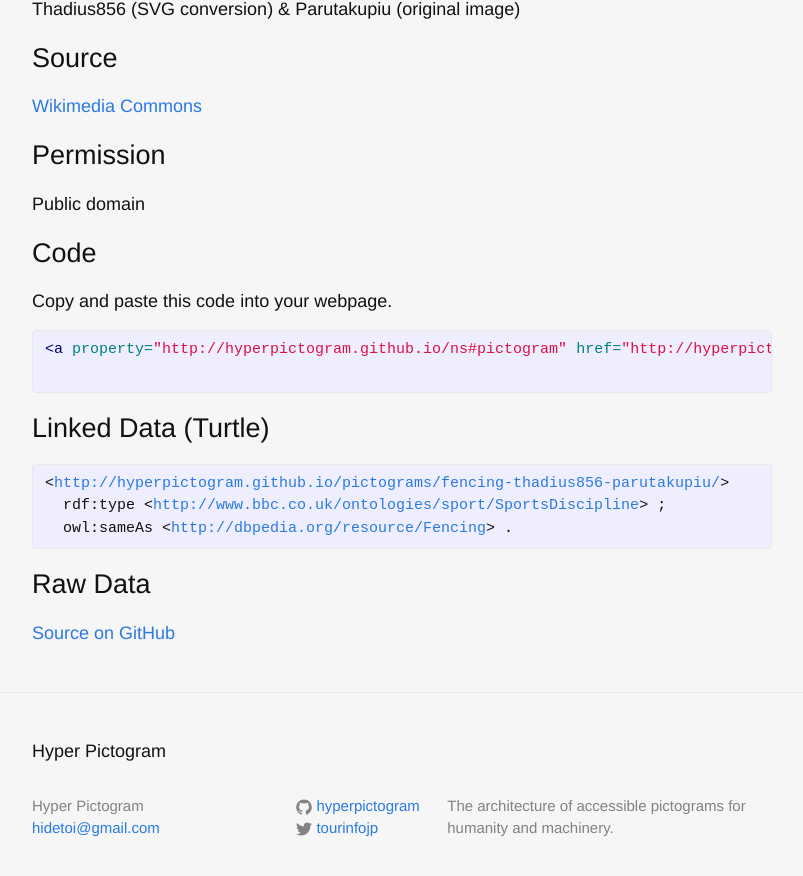
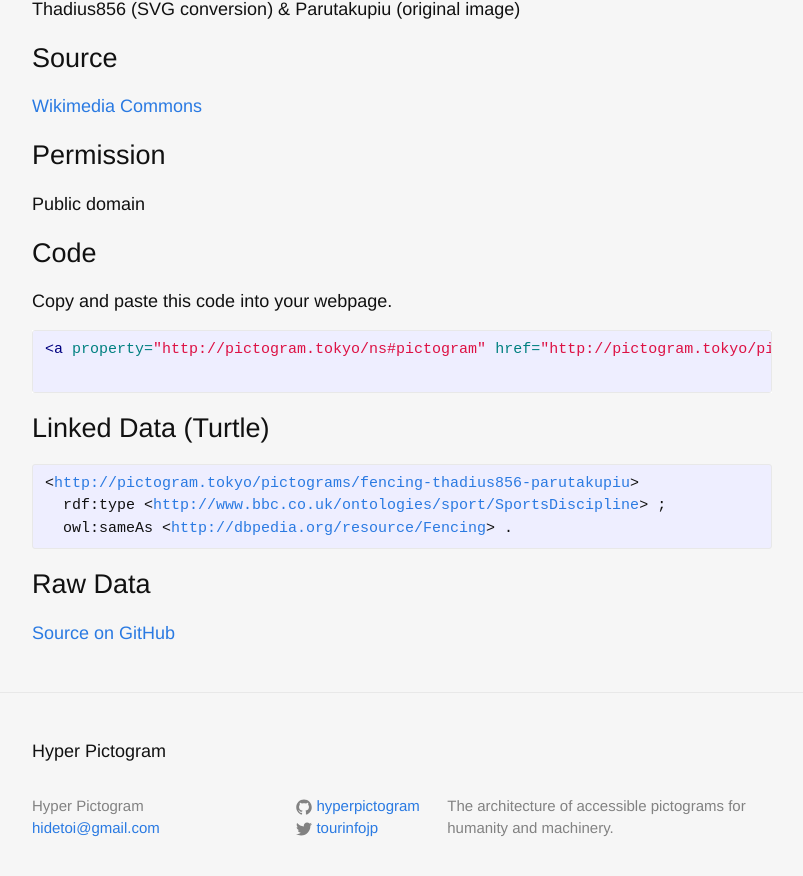
Before and after one commit to hyperpictogram/hyperpictogram.github.io, a Jekyll site: the page built from _pictograms/fencing-thadius856-parutakupiu.md, in a window 1280 px wide and 900 px high, scrolled down 584 px. Shown: the top 876 px of the window, without its empty margins (238-1041 px from the left). Built offline with Jekyll 4.4.1, drawn with Linux system fonts in a browser that asks for light colours.

Commit message:
URI reform and move to http://pictogram.tokyo

```diff
--- a/_config.yml
+++ b/_config.yml
@@ -3,7 +3,7 @@ title: Hyper Pictogram
 email: hidetoi@gmail.com
 description: The architecture of accessible pictograms for humanity and machinery.
 baseurl: "" # the subpath of your site, e.g. /blog/
-url: "http://hyperpictogram.github.io" # the base hostname & protocol for your site
+url: "http://pictogram.tokyo" # the base hostname & protocol for your site
 twitter_username: tourinfojp
 github_username:  hyperpictogram
 
@@ -14,7 +14,7 @@ markdown: kramdown
 collections:
   pictograms:
     output: true
-    permalink: /pictograms/:name/
+    permalink: /pictograms/:name.html
 
 defaults:
   -
--- a/_includes/head.html
+++ b/_includes/head.html
@@ -10,7 +10,7 @@
     <meta property="og:title" content="{% if page.title %}{{ page.title }}{% else %}{{ site.title }}{% endif %}">
     <meta property="og:description" content="{% if page.description %}{{ page.description }}{% else %}{{ site.description }}{% endif %}">
     {% if page.layout == "pictogram" %}
-        <meta property="og:image" content="{{ site.url }}{{ page.url | remove:'index.html' }}{{ page.image_file }}">
+        <meta property="og:image" content="{{ site.url }}{{ page.url | replace:'.html','.svg' }}">
     {% else %}
         <meta property="og:image" content="{{ site.url }}/hyper_pictogram_logo.svg">
     {% endif %}
--- a/_layouts/pictogram.html
+++ b/_layouts/pictogram.html
@@ -32,7 +32,8 @@ labels:
     en: Source on GitHub
     ja: GitHubのソース
 ---
-{% capture permalink %}{{ page.url | replace:'index.html','' | prepend: site.baseurl | prepend: site.url }}{% endcapture %}
+{% capture permalinkOfPage %}{{ page.url | replace:'index.html','' | prepend: site.baseurl | prepend: site.url }}{% endcapture %}
+{% capture permalinkOfResource %}{{ permalinkOfPage | replace:'.html','' }}{% endcapture %}
 
 <div class="pictogram" vocab="{{ site.url }}/ns#">
 
@@ -55,7 +56,7 @@ labels:
   {% endfor %}
 
   <article class="pictogram-content">
-    <img class="pictogram-image" property="image" src="{{ page.image_file }}" alt="{{ page.name.en }}"/>
+    <img class="pictogram-image" property="image" src="{{ page.url | replace: '.html','.svg' }}" alt="{{ page.name.en }}"/>
 
     {% if page.long_description %}
       {% for lang in page.languages %}
@@ -102,13 +103,13 @@ labels:
         <h2 class="pictogram-m17n" lang="{{ lang }}">{{ layout.labels.code[lang] }}</h2>
         <p class="pictogram-m17n" lang="{{ lang }}">{{ layout.labels.codeUsage[lang] }}</p>
       {% endfor %}
-      {% highlight html %}<a property="{{ site.url }}/ns#pictogram" href="{{ permalink }}"><img src="{{ permalink }}{{ page.image_file }}" alt="{{ page.name.en }}"></a>
+      {% highlight html %}<a property="{{ site.url }}/ns#pictogram" href="{{ permalinkOfResource }}"><img src="{{ page.url | replace:'.html','.svg' | prepend: site.baseurl | prepend: site.url }}" alt="{{ page.name.en }}"></a>
       {% endhighlight %}
     </section>
 
     <section id="links">
       <h2 lang="en">Linked Data (Turtle)</h2>
-<pre><code>&lt;<a href="{{ permalink }}">{{ permalink }}</a>&gt;
+<pre><code>&lt;<a href="{{ permalinkOfResource }}">{{ permalinkOfResource }}</a>&gt;
 {% for link in page.links %}  {{ link[0] }} &lt;<a property="{{ link[0]}}" href="{{ link[1] }}">{{ link[1] }}</a>&gt; {% if forloop.last %}.{% else %};{% endif %}
 {% endfor %}</code></pre>
     </section>
--- a/index.html
+++ b/index.html
@@ -10,7 +10,7 @@ layout: default
     {% for pictogram in site.pictograms limit:3 %}
       <li class="pictogram">
         <a href="{{ pictogram.url | remove:'index.html' }}">
-          <img class="pictogram-image" src="{{ pictogram.url | remove:'index.html' }}{{ pictogram.image_file }}" alt="{{ pictogram.name.en }}">
+          <img class="pictogram-image" src="{{ pictogram.url | replace:'.html','.svg' }}" alt="{{ pictogram.name.en }}">
           <h2>{{ pictogram.name.en }}</h2>
           <p>{{ pictogram.short_description.en }}</p>
         </a>
```
Also changed, not shown: _pictograms/fencing-thadius856-parutakupiu.md (+0 -1 lines), README.md, _pictograms/fencing-thadius856-parutakupiu.svg (renamed from _pictograms/fencing-thadius856-parutakupiu/Fencing_pictogram.svg), 1 other file.
